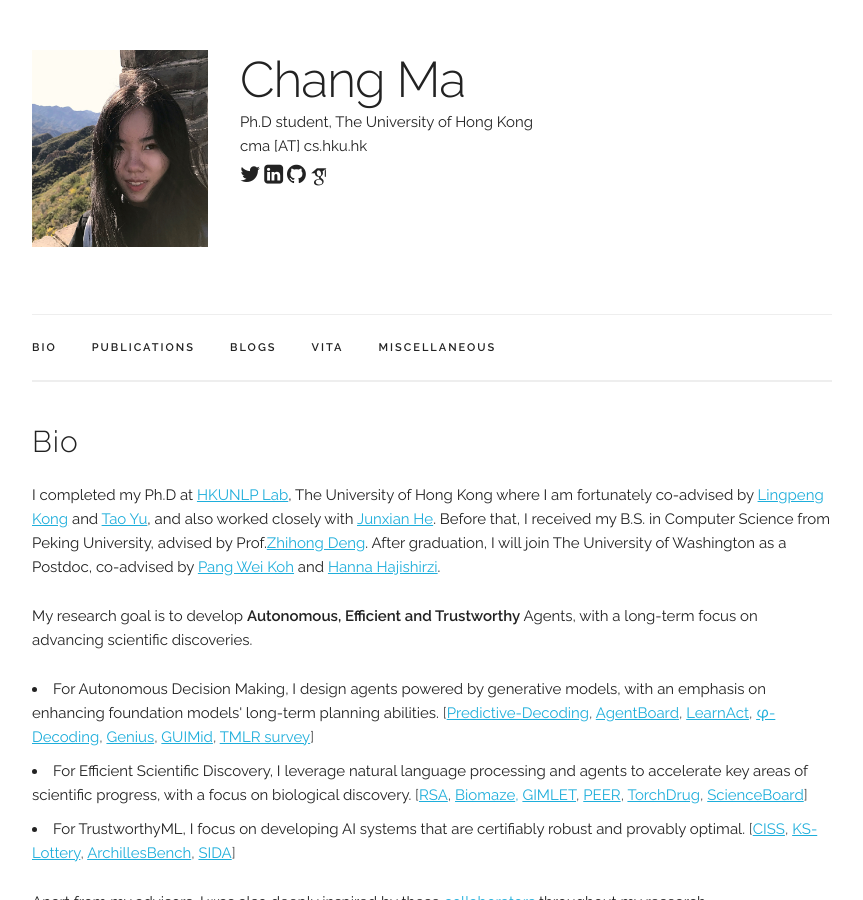
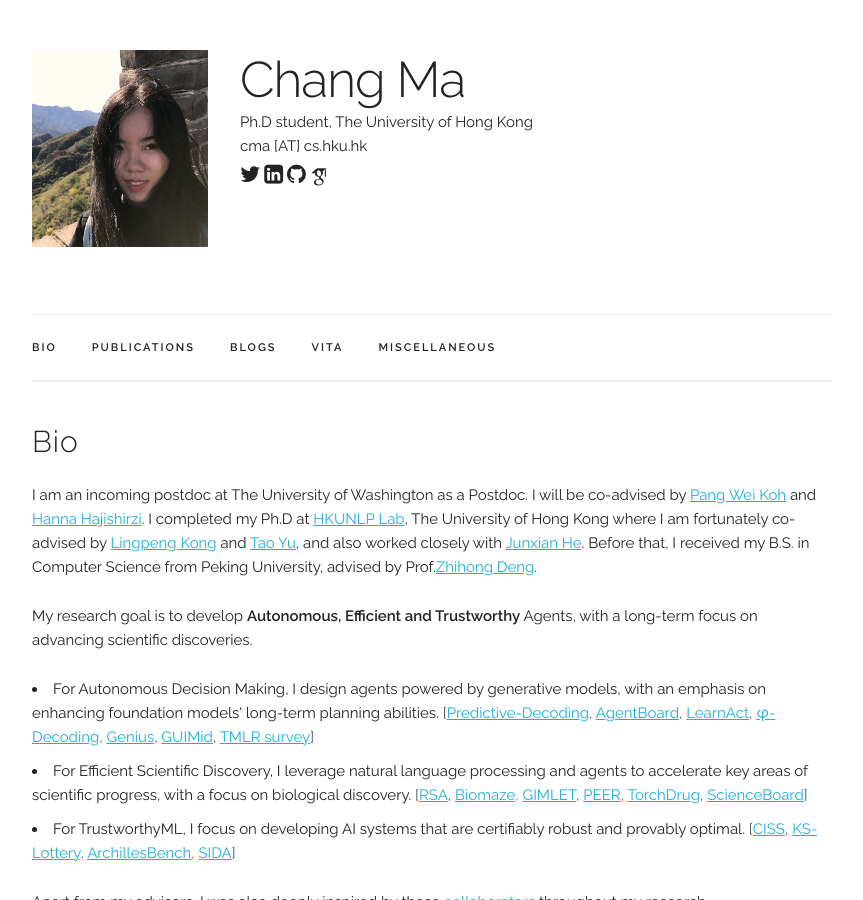
Before and after one commit to chang-github-00/-changma, a Jekyll site: the page built from index.html, in a window 1280 px wide and 900 px high. Shown: the whole window, without its empty margins (208-1071 px from the left). Built offline with Jekyll 4.4.1, drawn with Linux system fonts in a browser that asks for light colours; some web fonts are replaced.

Commit message:
Revise bio for accuracy and clarity
Updated bio section to reflect current position and education.

```diff
--- a/index.html
+++ b/index.html
@@ -36,8 +36,7 @@
 <div class="docs-section" id="bio">
   <h4>Bio</h4>
   <p>
-  I completed my Ph.D at <a href="https://hkunlp.github.io/" target="_blank" rel="noopener noreferrer">HKUNLP Lab</a>, The University of Hong Kong where I am fortunately co-advised by <a href="https://ikekonglp.github.io" target="_blank" rel="noopener noreferrer">Lingpeng Kong</a> and <a href="https://taoyds.github.io" target="_blank" rel="noopener noreferrer">Tao Yu</a>, and also worked closely with <a href="https://jxhe.github.io" target="_blank" rel="noopener noreferrer">Junxian He</a>.   Before that,  I received my B.S. in Computer Science from Peking University, advised by Prof.<a href="https://www.cis.pku.edu.cn/jzyg/szdw/dzh.htm" target="_blank" rel="noopener noreferrer">Zhihong Deng</a>. After graduation, I will join The University of Washington as a Postdoc, co-advised by <a href="https://koh.pw/" target="_blank" rel="noopener noreferrer">Pang Wei Koh</a> and <a href="https://homes.cs.washington.edu/~hannaneh/" target="_blank" rel="noopener noreferrer">Hanna Hajishirzi</a>.
-
+  I am an incoming postdoc at The University of Washington as a Postdoc. I will be co-advised by <a href="https://koh.pw/" target="_blank" rel="noopener noreferrer">Pang Wei Koh</a> and <a href="https://homes.cs.washington.edu/~hannaneh/" target="_blank" rel="noopener noreferrer">Hanna Hajishirzi</a>. I completed my Ph.D at <a href="https://hkunlp.github.io/" target="_blank" rel="noopener noreferrer">HKUNLP Lab</a>, The University of Hong Kong where I am fortunately co-advised by <a href="https://ikekonglp.github.io" target="_blank" rel="noopener noreferrer">Lingpeng Kong</a> and <a href="https://taoyds.github.io" target="_blank" rel="noopener noreferrer">Tao Yu</a>, and also worked closely with <a href="https://jxhe.github.io" target="_blank" rel="noopener noreferrer">Junxian He</a>.   Before that,  I received my B.S. in Computer Science from Peking University, advised by Prof.<a href="https://www.cis.pku.edu.cn/jzyg/szdw/dzh.htm" target="_blank" rel="noopener noreferrer">Zhihong Deng</a>.
   </p>
   <p>
     My research goal is to develop <b>Autonomous, Efficient and Trustworthy</b> Agents, with a long-term focus on advancing scientific discoveries.
```
